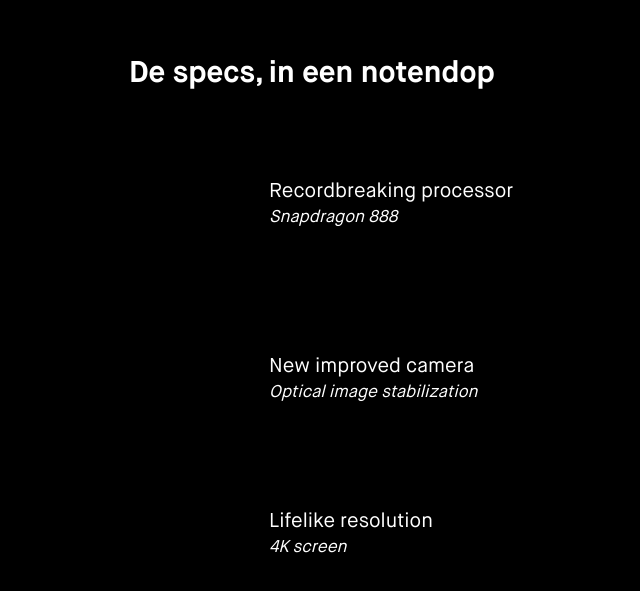
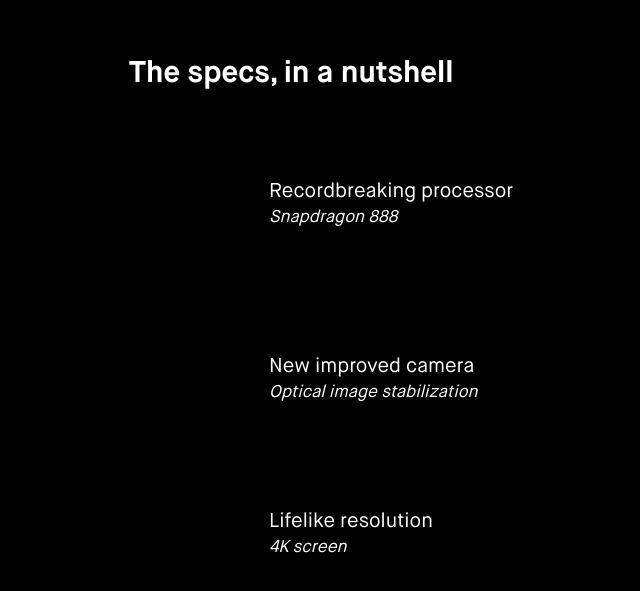
Before and after one commit to WouS95/3D-threeJS, a website: page dist/client/index.html in a window 1280 px wide. Shown: the part 871-1462 px from the top of the page, without its empty margins (111-751 px from the left). Drawn offline with Linux system fonts and the light colour scheme; a web font is replaced by a local one.

Commit message:
updated 1 title

```diff
--- a/dist/client/index.html
+++ b/dist/client/index.html
@@ -33,7 +33,7 @@
         </div>
     </div>
 
-    <h3>De specs, in een notendop</h3>
+    <h3>The specs, in a nutshell</h3>
 
     <div class="carrousel">
         <div id="carrouselText1">
```
